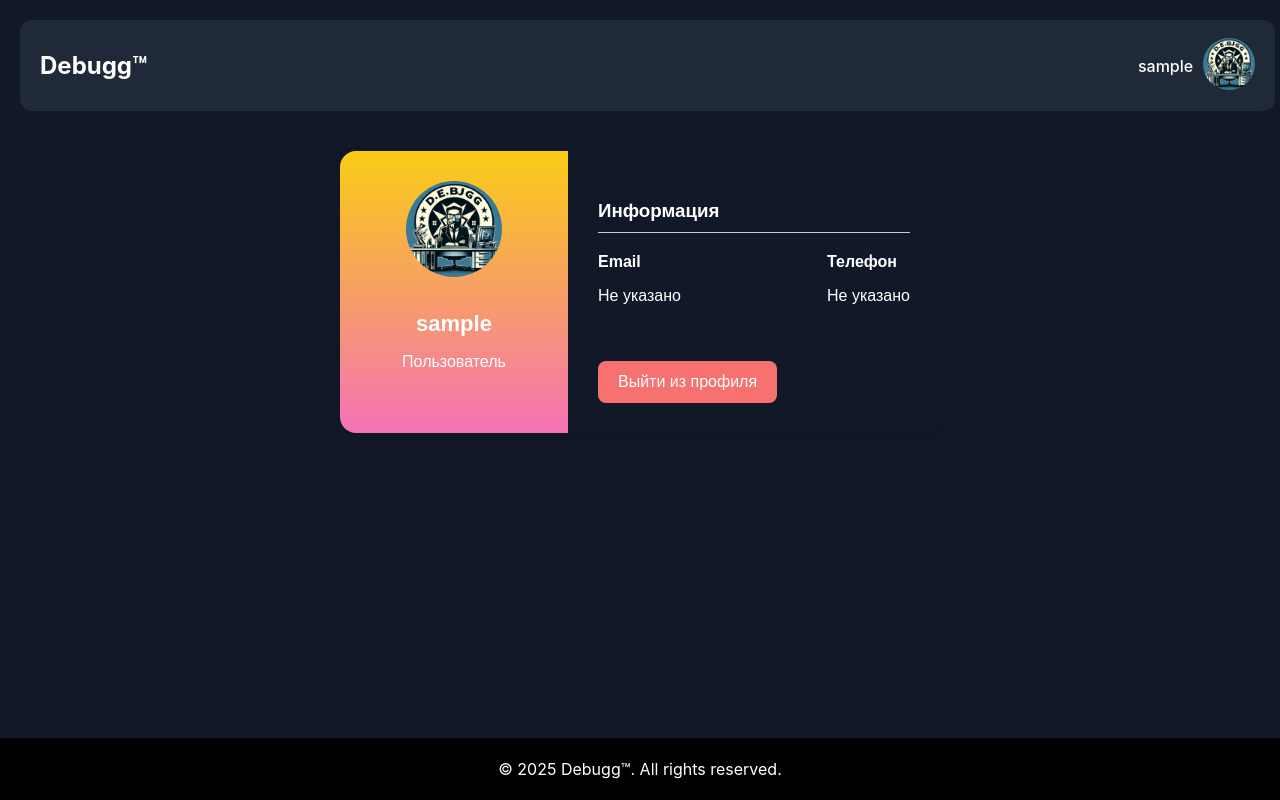
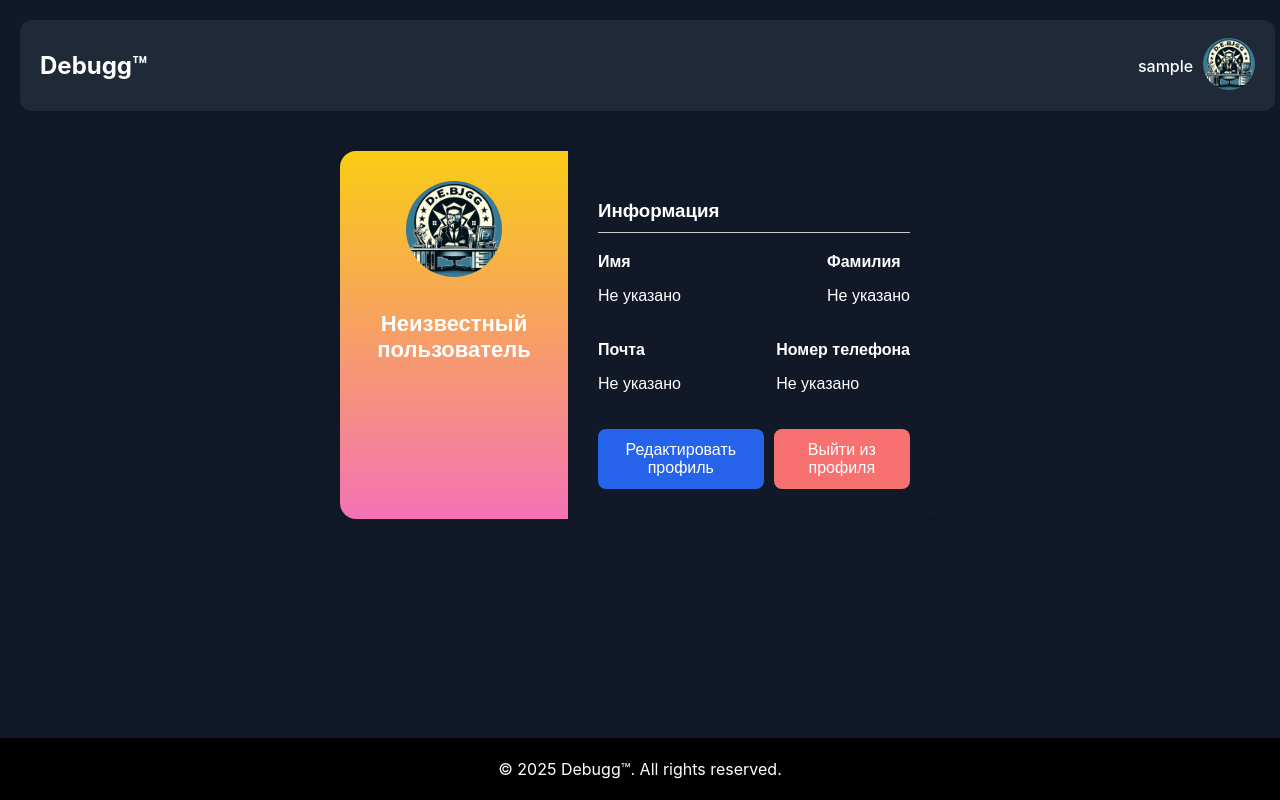
Before and after one commit to IMDash5/DeBugg, a React (Create React App) app in the folder frontend/: page /profile in a window 1280 px wide. Built offline with nearby package versions, Linux system fonts and the light colour scheme; sample sign-in values are in the browser's storage.

Commit message:
В профиле исправлена ошибка с пользователем. Добавлена возможность редакстировать

```diff
--- a/frontend/src/pages/Account.js
+++ b/frontend/src/pages/Account.js
@@ -1,12 +1,14 @@
-import React, { useEffect } from 'react';
-import { useNavigate } from 'react-router-dom';
-import '../styles/Account.css';
+import React, { useEffect, useState } from "react";
+import { useNavigate } from "react-router-dom";
+import "../styles/Account.css";
 
 export default function Account() {
   const navigate = useNavigate();
-  const username = localStorage.getItem("username");
-  const email = localStorage.getItem("email");
-  const phone = localStorage.getItem("phone");
+  const [firstName, setFirstName] = useState(localStorage.getItem("firstName") || "");
+  const [lastName, setLastName] = useState(localStorage.getItem("lastName") || "");
+  const [email, setEmail] = useState(localStorage.getItem("email") || "Не указано");
+  const [phone, setPhone] = useState(localStorage.getItem("phone") || "Не указано");
+  const [isEditing, setIsEditing] = useState(false);
   const token = localStorage.getItem("auth_token");
 
   useEffect(() => {
@@ -14,6 +16,13 @@ export default function Account() {
       navigate("/login"); // Переадресация на регистрацию
     }
   }, [token, navigate]);
+
+  const handleSave = () => {
+    localStorage.setItem("firstName", firstName);
+    localStorage.setItem("lastName", lastName);
+    setIsEditing(false);
+    alert("Данные профиля обновлены!");
+  };
 
   const handleLogout = () => {
     localStorage.clear(); // Очищение данных пользователя
@@ -28,25 +37,68 @@ export default function Account() {
           alt="avatar"
           className="account-avatar"
         />
-        <h2 className="account-name">{username || "Неизвестный пользователь"}</h2>
-        <p className="account-role">Пользователь</p>
+        <h2 className="account-name">
+          {firstName && lastName
+            ? `${firstName} ${lastName}`
+            : "Неизвестный пользователь"}
+        </h2>
       </div>
 
       <div className="account-info">
         <h3 className="account-section-title">Информация</h3>
         <div className="account-info-row">
           <div>
-            <p className="account-label">Email</p>
-            <p>{email || "Не указано"}</p>
+            <p className="account-label">Имя</p>
+            <p>{firstName || "Не указано"}</p>
           </div>
           <div>
-            <p className="account-label">Телефон</p>
-            <p>{phone || "Не указано"}</p>
+            <p className="account-label">Фамилия</p>
+            <p>{lastName || "Не указано"}</p>
           </div>
         </div>
-        <button className="logout-button" onClick={handleLogout}>
-          Выйти из профиля
-        </button>
+        <div className="account-info-row">
+          <div>
+            <p className="account-label">Почта</p>
+            <p>{email}</p>
+          </div>
+          <div>
+            <p className="account-label">Номер телефона</p>
+            <p>{phone}</p>
+          </div>
+        </div>
+        {!isEditing ? (
+          <div className="button-container">
+            <button
+              className="edit-button"
+              onClick={() => setIsEditing(true)}
+            >
+              Редактировать профиль
+            </button>
+            <button className="logout-button" onClick={handleLogout}>
+              Выйти из профиля
+            </button>
+          </div>
+        ) : (
+          <>
+            <input
+              type="text"
+              placeholder="Имя"
+              value={firstName}
+              onChange={(e) => setFirstName(e.target.value)}
+              className="account-input"
+            />
+            <input
+              type="text"
+              placeholder="Фамилия"
+              value={lastName}
+              onChange={(e) => setLastName(e.target.value)}
+              className="account-input"
+            />
+            <button className="save-button" onClick={handleSave}>
+              Сохранить
+            </button>
+          </>
+        )}
       </div>
     </div>
   );
--- a/frontend/src/styles/Account.css
+++ b/frontend/src/styles/Account.css
@@ -62,7 +62,7 @@
 }
 
 .logout-button {
-  margin-top: 20px;
+  height: 100%;
   padding: 12px 20px;
   background: #f87171;
   color: white;
@@ -76,3 +76,30 @@
 .logout-button:hover {
   background: #dc2626;
 }
+
+.account-input {
+  width: 100%;
+  padding: 10px;
+  margin-bottom: 10px;
+  border: 1px solid #ccc;
+  border-radius: 8px;
+  font-size: 16px;
+}
+
+.edit-button,
+.save-button {
+  padding: 10px 20px;
+  background-color: #2563eb;
+  color: white;
+  border: none;
+  border-radius: 8px;
+  cursor: pointer;
+  font-size: 16px;
+  transition: background-color 0.3s ease-in-out;
+}
+
+.button-container {
+  display: flex;
+  gap: 10px;
+  margin-top: 20px;
+}
```
